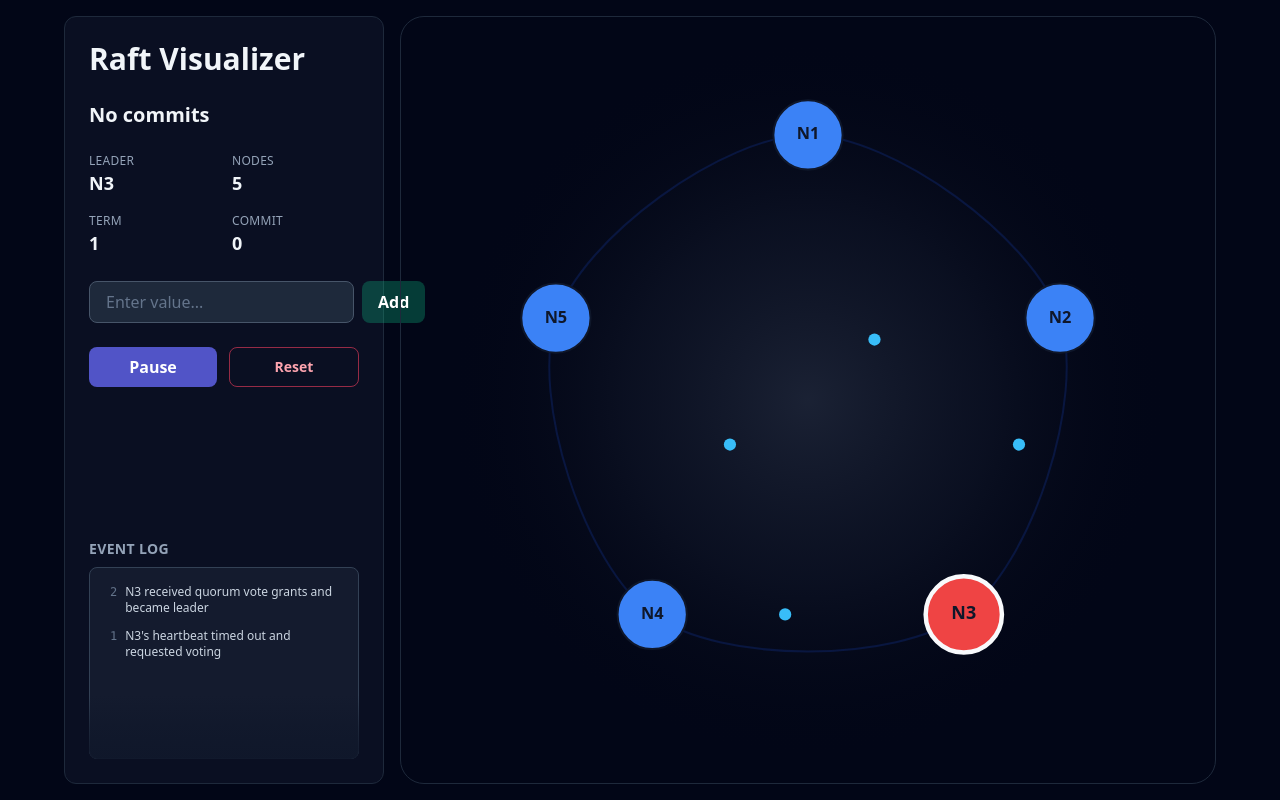
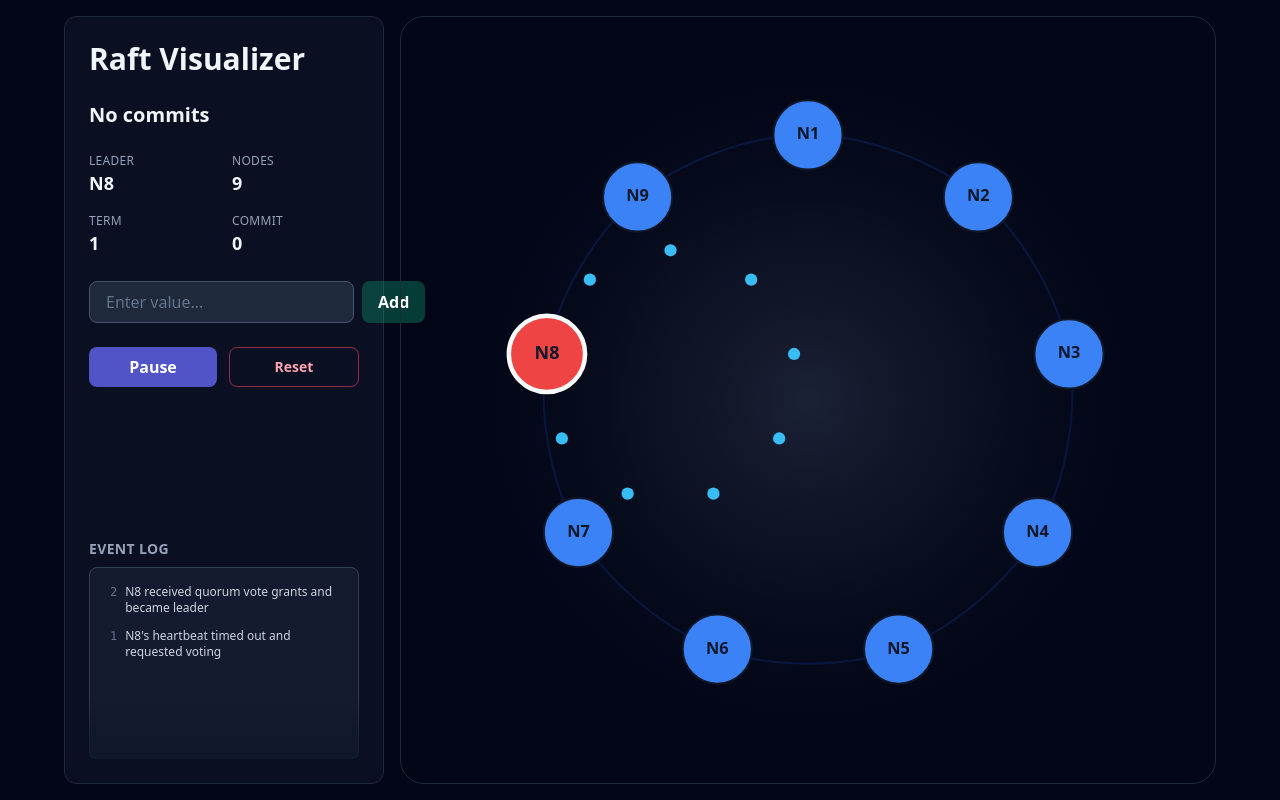
Before and after one commit to y1hao/quorum, a React (Create React App) app: page / in a window 1280 px wide. Built offline with nearby package versions, Linux system fonts and the light colour scheme.

Commit message:
Add URL query parameter for node count and clean up unused code
- Add 'n' query parameter to control number of nodes (defaults to 9, clamped between 3-15)
- Fix addCommand type signature in SimulationController interface
- Remove unused step variable and related declarations

```diff
--- a/src/App.tsx
+++ b/src/App.tsx
@@ -3,8 +3,24 @@ import { SidebarState } from "./components/SidebarState";
 import { useRaftSimulation } from "./simulation/useRaftSimulation";
 
 function App() {
-  const { cluster, rpcMessages, isRunning, toggle, reset, step, addCommand, toggleNodeLiveliness } =
-    useRaftSimulation();
+  // Parse node count from URL query parameter
+  const getNodeCount = (): number => {
+    const params = new URLSearchParams(window.location.search);
+    const nParam = params.get("n");
+    if (nParam === null) {
+      return 9; // default
+    }
+    const parsed = parseInt(nParam, 10);
+    if (isNaN(parsed)) {
+      return 9; // default if invalid
+    }
+    // Clamp between [3, 15]
+    return Math.max(3, Math.min(15, parsed));
+  };
+
+  const nodeCount = getNodeCount();
+  const { cluster, rpcMessages, isRunning, toggle, reset, addCommand, toggleNodeLiveliness } =
+    useRaftSimulation(nodeCount);
 
   return (
     <main className="h-screen bg-slate-950 px-4 py-4 text-slate-100 overflow-hidden">
--- a/src/simulation/useRaftSimulation.ts
+++ b/src/simulation/useRaftSimulation.ts
@@ -13,8 +13,7 @@ export interface SimulationController {
   isRunning: boolean;
   toggle: () => void;
   reset: () => void;
-  step: () => void;
-  addCommand: () => void;
+  addCommand: (value: string) => void;
   toggleNodeLiveliness: (nodeId: string) => void;
 }
 
@@ -91,15 +90,6 @@ export const useRaftSimulation = (
     setIsRunning(true);
   }, [nodeCount]);
 
-  const step = useCallback(() => {
-    const cluster = clusterRef.current;
-    cluster.tick(SIMULATION_TICK_INTERVAL_MS);
-    cluster.deliver();
-    const snapshot = cluster.exportState();
-    driverRef.current.ingest(snapshot.messages);
-    setClusterState(snapshot);
-  }, [clusterRef]);
-
   const addCommand = useCallback((value: string) => {
     const cluster = clusterRef.current;
     const leader = cluster.leader();
@@ -143,10 +133,9 @@ export const useRaftSimulation = (
       isRunning,
       toggle,
       reset,
-      step,
       addCommand,
       toggleNodeLiveliness,
     }),
-    [clusterState, rpcMessages, isRunning, toggle, reset, step, addCommand, toggleNodeLiveliness]
+    [clusterState, rpcMessages, isRunning, toggle, reset, addCommand, toggleNodeLiveliness]
   );
 };
```
